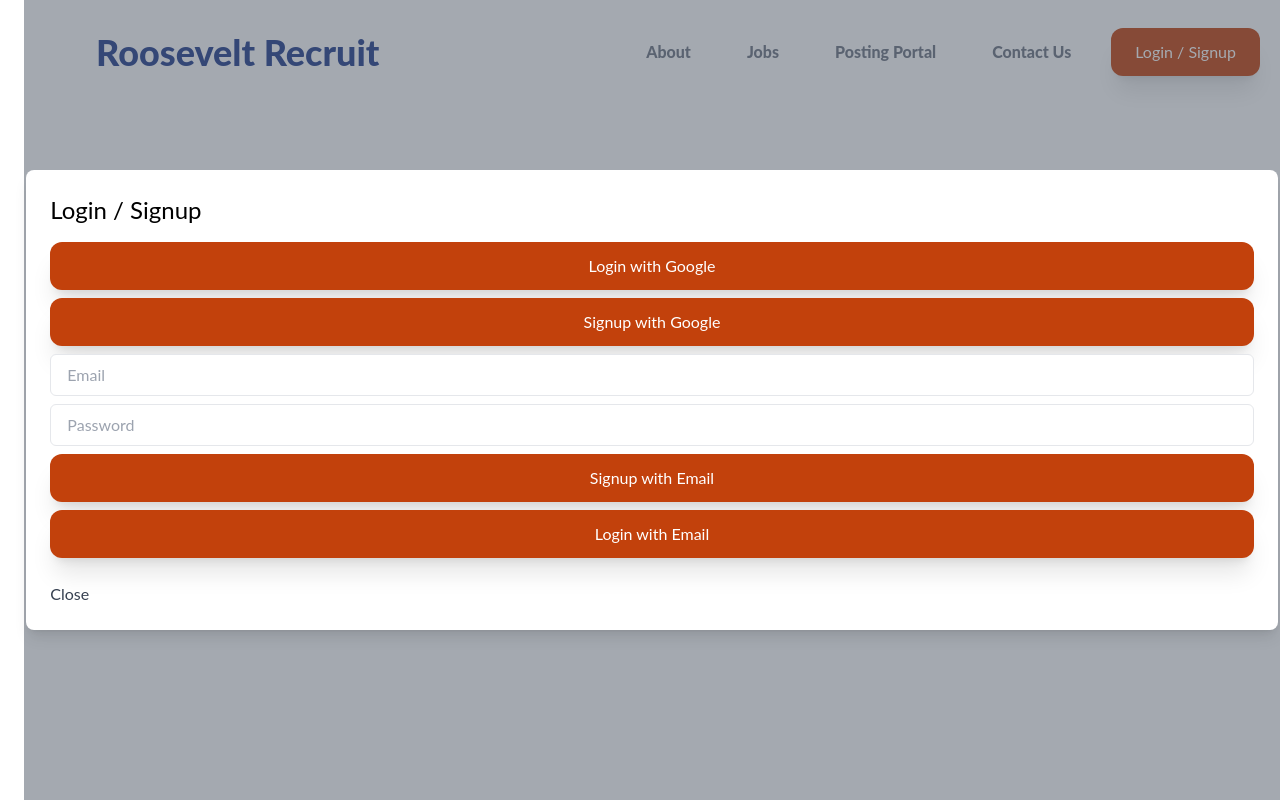
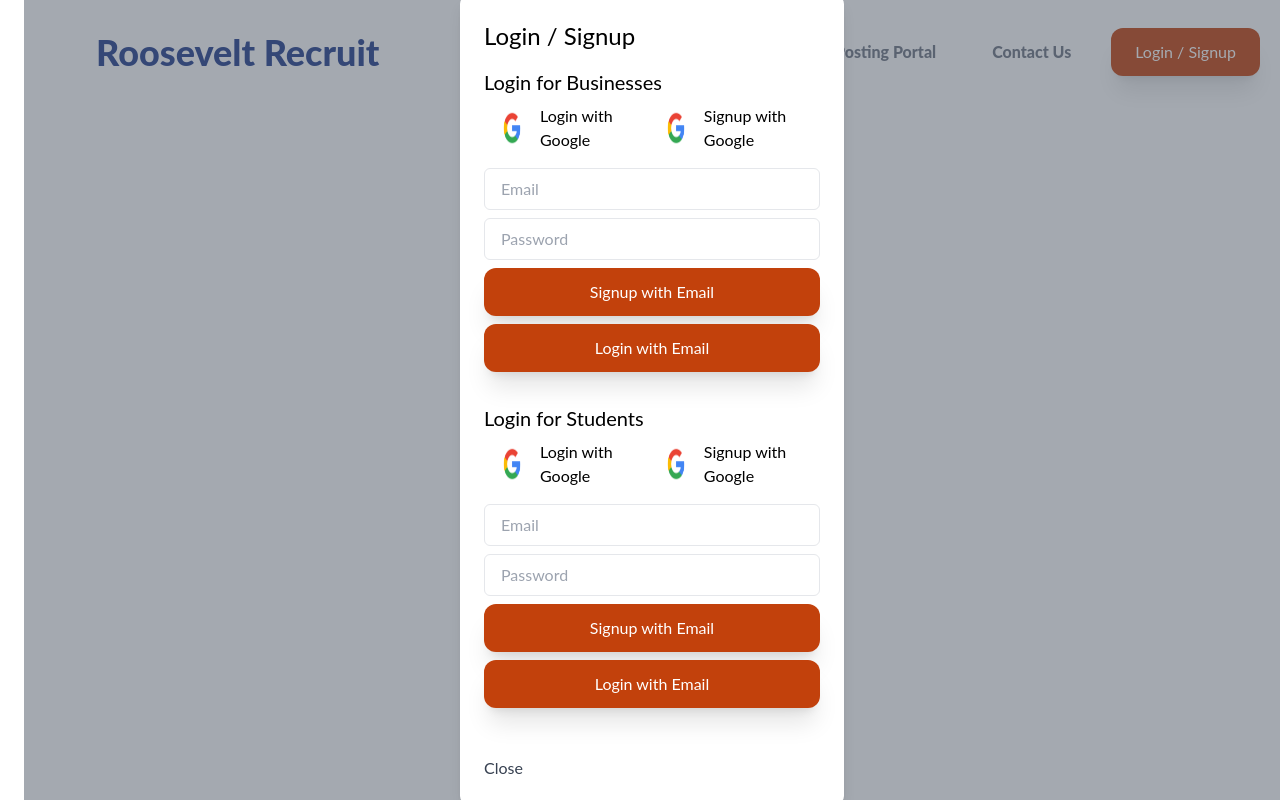
Before and after one commit to pdumpa08/Roosevelt-Recruit, a React (Create React App) app: page /contact in a window 1280 px wide. Both pictures are taken after a click on the button "Login / Signup". Shown: the top 800 px of the page. Built offline with nearby package versions, Linux system fonts and the light colour scheme; no server answers.

Commit message:
Add firestore tracking of student vs. business accounts

```diff
--- a/src/components/authModal.js
+++ b/src/components/authModal.js
@@ -1,5 +1,6 @@
 import React, { useState } from 'react';
 import { handleGoogleLogin, handleGoogleSignup, handleEmailSignup, handleEmailLogin } from '../services/authService';
+import googleLogo from '../images/google-logo.png'; // Make sure to add the Google logo image in the assets folder
 
 const AuthModal = ({ isOpen, onClose }) => {
     const [email, setEmail] = useState('');
@@ -9,20 +10,21 @@ const AuthModal = ({ isOpen, onClose }) => {
 
     return (
         <div className="fixed inset-0 bg-gray-600 bg-opacity-50 flex justify-center items-center">
-            <div className="bg-white p-6 rounded-lg shadow-lg">
+            <div className="bg-white p-6 rounded-lg shadow-lg w-96">
                 <h2 className="text-2xl mb-4">Login / Signup</h2>
-                <button
-                    className="text-white bg-orange-700 hover:bg-orange-800 inline-flex items-center justify-center w-full px-6 py-3 shadow-xl rounded-xl mb-2"
-                    onClick={handleGoogleLogin}
-                >
-                    Login with Google
-                </button>
-                <button
-                    className="text-white bg-orange-700 hover:bg-orange-800 inline-flex items-center justify-center w-full px-6 py-3 shadow-xl rounded-xl mb-2"
-                    onClick={handleGoogleSignup}
-                >
-                    Signup with Google
-                </button>
+
+                <div className="mb-6">
+                    <h3 className="text-xl mb-2">Login for Businesses</h3>
+                    <div className="flex justify-center items-center mb-4">
+                        <div className="flex items-center cursor-pointer mx-2" onClick={() => handleGoogleLogin('business')}>
+                            <img src={googleLogo} alt="Google Login" className="w-10 h-10" />
+                            <span className="ml-2">Login with Google</span>
+                        </div>
+                        <div className="flex items-center cursor-pointer mx-2" onClick={() => handleGoogleSignup('business')}>
+                            <img src={googleLogo} alt="Google Signup" className="w-10 h-10" />
+                            <span className="ml-2">Signup with Google</span>
+                        </div>
+                    </div>
                     <input
                         type="email"
                         placeholder="Email"
@@ -39,7 +41,7 @@ const AuthModal = ({ isOpen, onClose }) => {
                     />
                     <button
                         className="text-white bg-orange-700 hover:bg-orange-800 inline-flex items-center justify-center w-full px-6 py-3 shadow-xl rounded-xl mb-2"
-                    onClick={() => handleEmailSignup(email, password)}
+                        onClick={() => handleEmailSignup(email, password, 'business')}
                     >
                         Signup with Email
                     </button>
@@ -49,6 +51,48 @@ const AuthModal = ({ isOpen, onClose }) => {
                     >
                         Login with Email
                     </button>
+                </div>
+
+                <div className="mb-6">
+                    <h3 className="text-xl mb-2">Login for Students</h3>
+                    <div className="flex justify-center items-center mb-4">
+                        <div className="flex items-center cursor-pointer mx-2" onClick={() => handleGoogleLogin('student')}>
+                            <img src={googleLogo} alt="Google Login" className="w-10 h-10" />
+                            <span className="ml-2">Login with Google</span>
+                        </div>
+                        <div className="flex items-center cursor-pointer mx-2" onClick={() => handleGoogleSignup('student')}>
+                            <img src={googleLogo} alt="Google Signup" className="w-10 h-10" />
+                            <span className="ml-2">Signup with Google</span>
+                        </div>
+                    </div>
+                    <input
+                        type="email"
+                        placeholder="Email"
+                        value={email}
+                        onChange={(e) => setEmail(e.target.value)}
+                        className="px-4 py-2 border rounded-md w-full mb-2"
+                    />
+                    <input
+                        type="password"
+                        placeholder="Password"
+                        value={password}
+                        onChange={(e) => setPassword(e.target.value)}
+                        className="px-4 py-2 border rounded-md w-full mb-2"
+                    />
+                    <button
+                        className="text-white bg-orange-700 hover:bg-orange-800 inline-flex items-center justify-center w-full px-6 py-3 shadow-xl rounded-xl mb-2"
+                        onClick={() => handleEmailSignup(email, password, 'student')}
+                    >
+                        Signup with Email
+                    </button>
+                    <button
+                        className="text-white bg-orange-700 hover:bg-orange-800 inline-flex items-center justify-center w-full px-6 py-3 shadow-xl rounded-xl mb-2"
+                        onClick={() => handleEmailLogin(email, password)}
+                    >
+                        Login with Email
+                    </button>
+                </div>
+
                 <button
                     className="text-gray-700 hover:text-gray-900 mt-4"
                     onClick={onClose}
--- a/src/firebaseconfig.js
+++ b/src/firebaseconfig.js
@@ -4,6 +4,7 @@ import { getAnalytics } from "firebase/analytics";
 // TODO: Add SDKs for Firebase products that you want to use
 // https://firebase.google.com/docs/web/setup#available-libraries
 import { getAuth } from "firebase/auth";
+import { getFirestore } from "firebase/firestore";
 
 // Your web app's Firebase configuration
 // For Firebase JS SDK v7.20.0 and later, measurementId is optional
@@ -20,6 +21,7 @@ const firebaseConfig = {
 // Initialize Firebase
 const app = initializeApp(firebaseConfig);
 const analytics = getAnalytics(app);
+const auth = getAuth(app);
+const db = getFirestore(app);
 
-const auth = getAuth(app);
-export { auth };
+export { auth, db };
--- a/src/services/authService.js
+++ b/src/services/authService.js
@@ -1,5 +1,6 @@
-import { auth } from '../firebaseconfig';
+import { auth, db } from '../firebaseconfig';
 import { signInWithPopup, GoogleAuthProvider, signOut, createUserWithEmailAndPassword, signInWithEmailAndPassword } from 'firebase/auth';
+import { doc, setDoc } from 'firebase/firestore';
 
 const handleGoogleLogin = async () => {
     const provider = new GoogleAuthProvider();
@@ -10,18 +11,28 @@ const handleGoogleLogin = async () => {
     }
 };
 
-const handleGoogleSignup = async () => {
+const handleGoogleSignup = async (userType) => {
     const provider = new GoogleAuthProvider();
     try {
-        await signInWithPopup(auth, provider);
+        const result = await signInWithPopup(auth, provider);
+        const user = result.user;
+        await setDoc(doc(db, "users", user.uid), {
+            email: user.email,
+            userType: userType
+        });
     } catch (error) {
         console.error("Error signing up: ", error);
     }
 };
 
-const handleEmailSignup = async (email, password) => {
+const handleEmailSignup = async (email, password, userType) => {
     try {
-        await createUserWithEmailAndPassword(auth, email, password);
+        const result = await createUserWithEmailAndPassword(auth, email, password);
+        const user = result.user;
+        await setDoc(doc(db, "users", user.uid), {
+            email: user.email,
+            userType: userType
+        });
     } catch (error) {
         console.error("Error signing up: ", error);
     }
```
Also changed, not shown: src/images/google-logo.png (added). Lines whose indentation alone changed are shown as unchanged.
